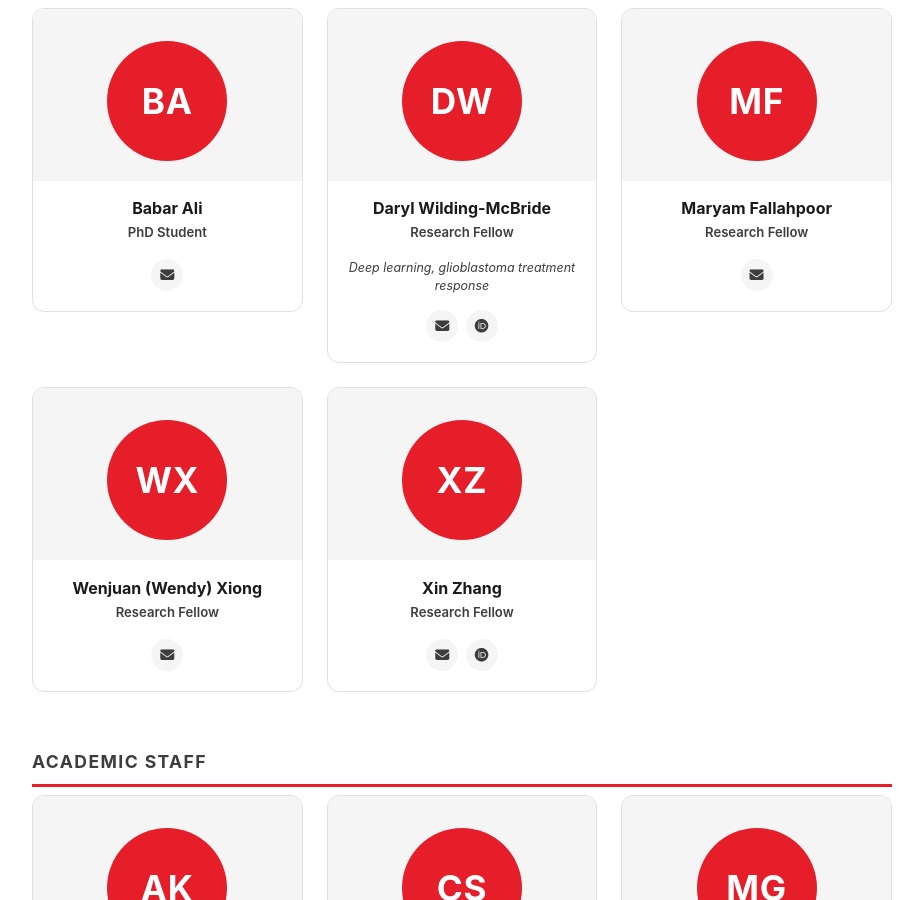
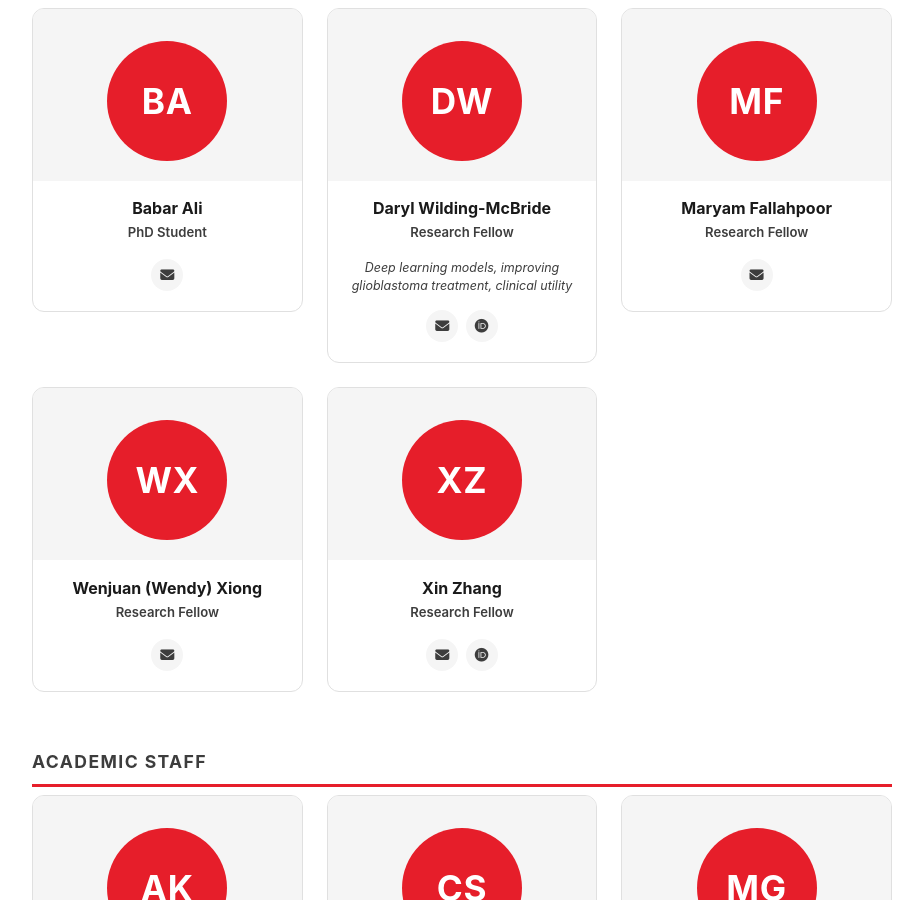
Before and after one commit to rmit-medical-radiations/rmit-medical-radiations.github.io, a Jekyll site: the page built from people/index.html, in a window 1280 px wide and 900 px high, scrolled down 701 px. Shown: the whole window, without its empty margins (178-1101 px from the left). Built offline with Jekyll 4.4.1, drawn with Linux system fonts in a browser that asks for light colours.

Commit message:
Update daryl-wilding-mcbride.md

```diff
--- a/_people/daryl-wilding-mcbride.md
+++ b/_people/daryl-wilding-mcbride.md
@@ -7,7 +7,7 @@ email: daryl.wilding-mcbride@rmit.edu.au
 orcid: 0000-0003-3796-1297
 areas: [radiotherapy, medical-imaging]
 photo:
-focus: Deep learning, glioblastoma treatment response
+focus: Deep learning models, improving glioblastoma treatment, clinical utility
 interests:
     - Deep learning models for radiotherapy treatment planning
     - Monitoring and predicting response of glioblastoma to treatment
```
